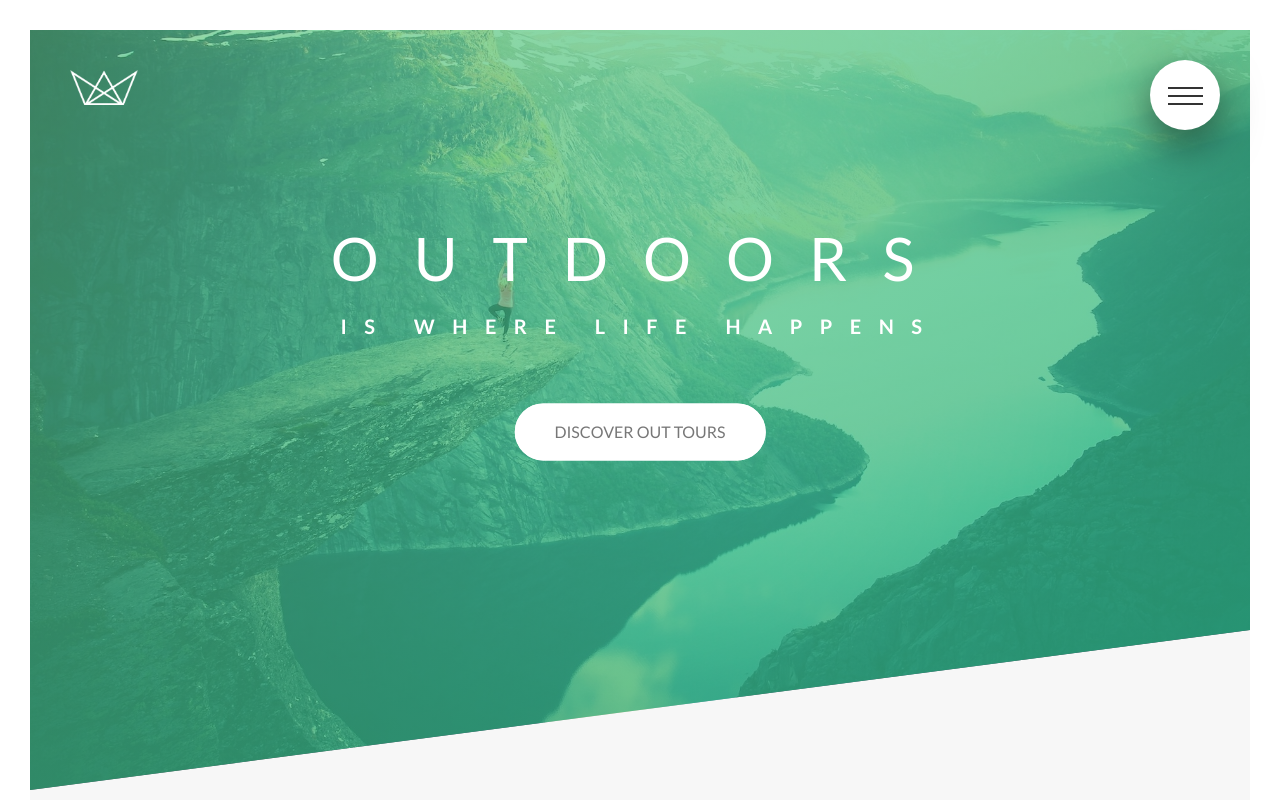
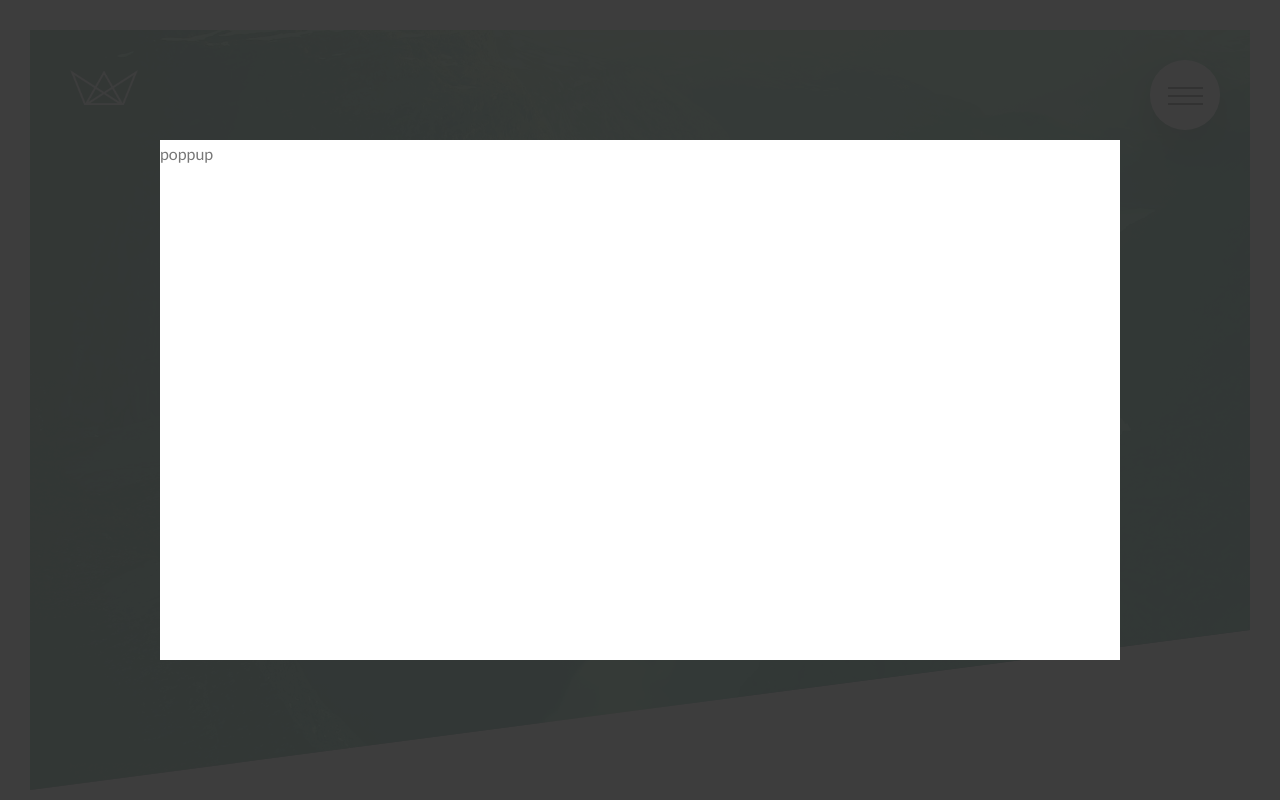
Before and after one commit to medoxtech/Algeria-tour, a website: page index.html in a window 1280 px wide. Shown: the top 800 px of the page. Drawn offline with nearby package versions, Linux system fonts and the light colour scheme.

Commit message:
fix ignored files node modules and add componenets

```diff
--- a/index.html
+++ b/index.html
@@ -57,6 +57,7 @@
             </div>
 
             <div class="row">
+
                 <div class="col-1-of-2">
                     <h3 class="heading-tertiary u-margin-bottom-small">
                         You're going to fall in love with nature
@@ -389,6 +390,12 @@
 
     </footer>
 
+    <div class="popup">
+        <div class="popup__content">
+            poppup
+        </div>
+    </div>
+
     <script src="https://unpkg.com/ionicons@4.5.10-0/dist/ionicons.js"></script>
 </body>
 
--- /dev/null
+++ b/sass/components/_poppup.scss
@@ -0,0 +1,19 @@
+.popup {
+	position: fixed;
+	top: 0;
+	left: 0;
+	height: 100vh;
+	width: 100%;
+	background-color: rgba($clr-grey-dark-3, 0.95);
+	z-index: 3000;
+
+	&__content {
+		background-color: $clr-white;
+		height: 65vh;
+		width: 75%;
+		position: absolute;
+		top: 50%;
+		left: 50%;
+		transform: translate(-50%, -50%);
+	}
+}
--- a/sass/main.scss
+++ b/sass/main.scss
@@ -17,6 +17,7 @@
 @import "./components/button";
 @import "./components/feature-box";
 @import "./components/form";
+@import "./components/poppup";
 
 //layout
 @import "./layout/navigation";
```
Also changed, not shown: css/style.css.
